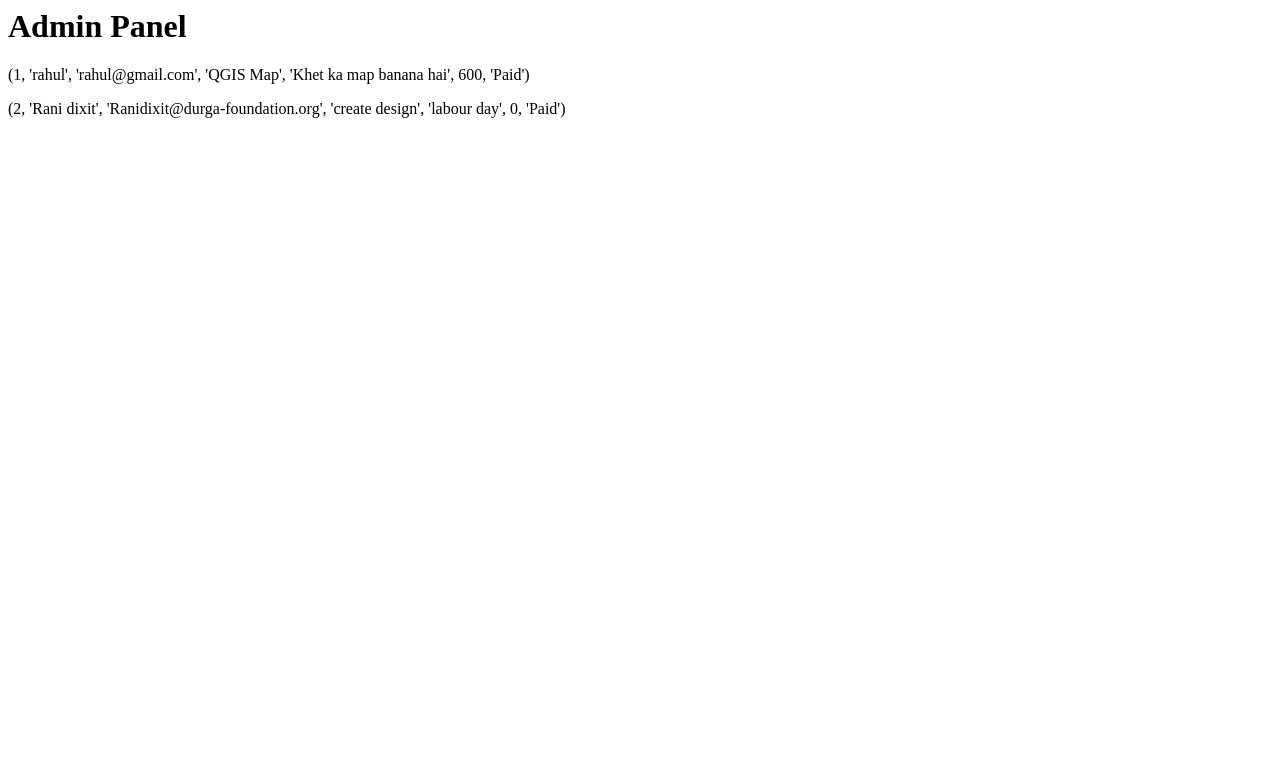
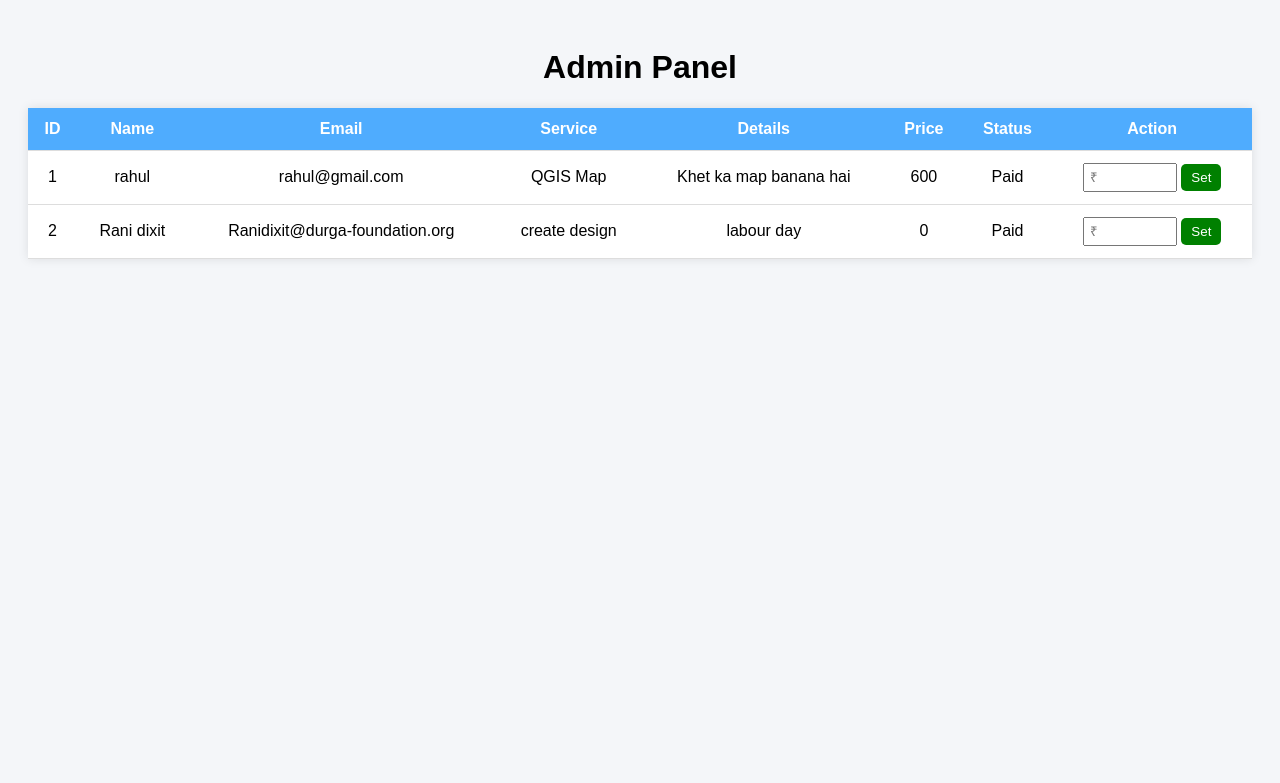
Before and after one commit to durga-foundation-service-tool/durga-foundation-service-tool, a Flask app: page /admin in a window 1280 px wide. Shown: the top 783 px of the page. Run offline with Flask 3, Linux system fonts and the light colour scheme; data comes from the database, SQL or seed files in the repository.

Commit message:
Update admin.html

```diff
--- a/templates/admin.html
+++ b/templates/admin.html
@@ -1,5 +1,97 @@
+<!DOCTYPE html>
+<html>
+<head>
+<title>Admin Panel</title>
+
+<style>
+body {
+    font-family: Arial;
+    background: #f4f6f9;
+    padding: 20px;
+}
+
+h1 {
+    text-align: center;
+}
+
+table {
+    width: 100%;
+    border-collapse: collapse;
+    background: white;
+    box-shadow: 0 0 10px rgba(0,0,0,0.1);
+}
+
+th, td {
+    padding: 12px;
+    border-bottom: 1px solid #ddd;
+    text-align: center;
+}
+
+th {
+    background: #4facfe;
+    color: white;
+}
+
+tr:hover {
+    background: #f1f1f1;
+}
+
+input {
+    padding: 5px;
+    width: 80px;
+}
+
+button {
+    padding: 6px 10px;
+    background: green;
+    color: white;
+    border: none;
+    border-radius: 5px;
+    cursor: pointer;
+}
+
+button:hover {
+    background: darkgreen;
+}
+</style>
+
+</head>
+<body>
+
 <h1>Admin Panel</h1>
 
+<table>
+<tr>
+    <th>ID</th>
+    <th>Name</th>
+    <th>Email</th>
+    <th>Service</th>
+    <th>Details</th>
+    <th>Price</th>
+    <th>Status</th>
+    <th>Action</th>
+</tr>
+
 {% for row in data %}
-<p>{{ row }}</p>
+<tr>
+    <td>{{ row[0] }}</td>
+    <td>{{ row[1] }}</td>
+    <td>{{ row[2] }}</td>
+    <td>{{ row[3] }}</td>
+    <td>{{ row[4] }}</td>
+    <td>{{ row[5] }}</td>
+    <td>{{ row[6] }}</td>
+
+    <td>
+        <form action="/set-price/{{ row[0] }}" method="POST">
+            <input type="number" name="price" placeholder="₹">
+            <button type="submit">Set</button>
+        </form>
+    </td>
+</tr>
 {% endfor %}
+
+</table>
+
+</body>
+</html>
```
